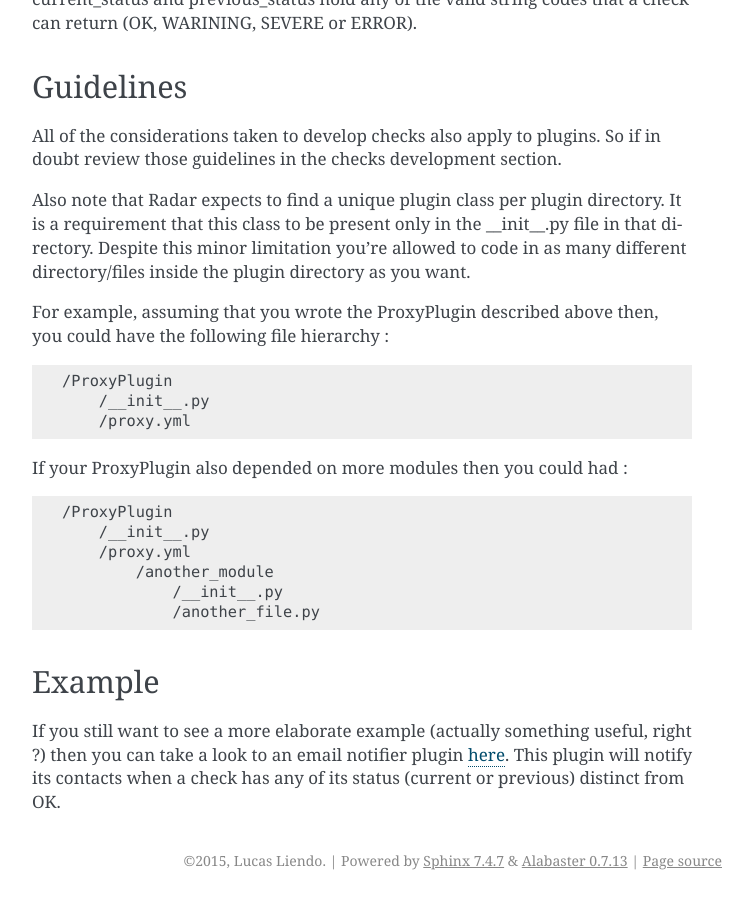
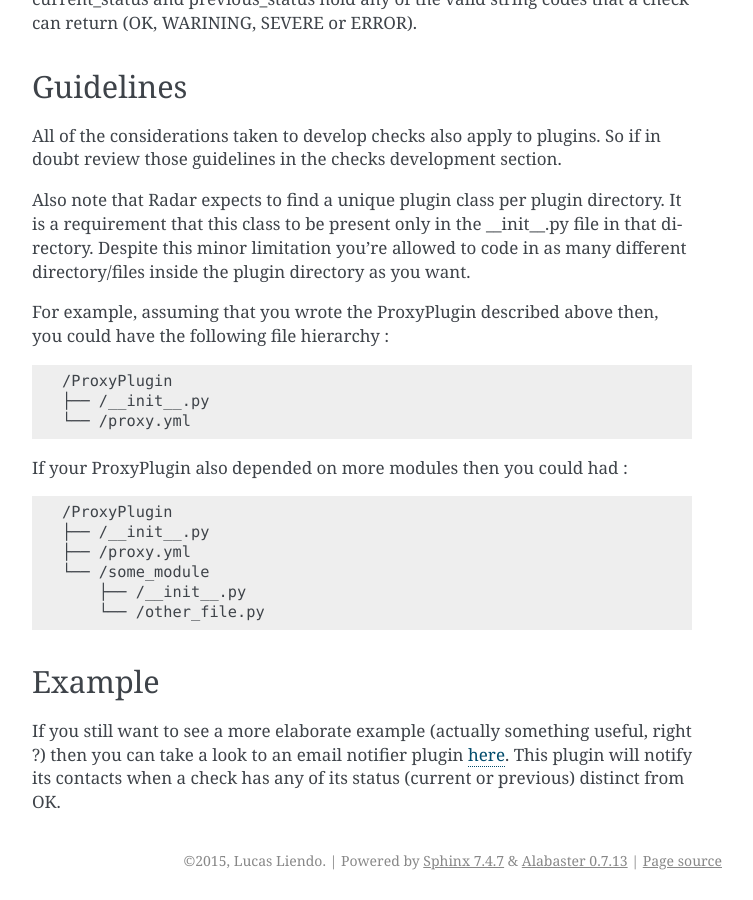
Before and after one commit to lliendo/Radar, a Sphinx documentation site: the page built from docs/plugins-development.rst, in a window 1280 px wide and 900 px high, scrolled down 5766 px. Shown: the whole window, without its empty margins (388-1141 px from the left). Built offline with Sphinx 7.4.7, drawn with Linux system fonts in a browser that asks for light colours.

Commit message:
- Minor changes to documentation path examples.

```diff
--- a/docs/plugins-development.rst
+++ b/docs/plugins-development.rst
@@ -310,8 +310,8 @@ could have the following file hierarchy :
 .. code-block:: bash
 
     /ProxyPlugin
-        /__init__.py
-        /proxy.yml
+    ├── /__init__.py
+    └── /proxy.yml
 
 
 If your ProxyPlugin also depended on more modules then you could had :
@@ -319,11 +319,11 @@ If your ProxyPlugin also depended on more modules then you could had :
 .. code-block:: bash
 
     /ProxyPlugin
-        /__init__.py
-        /proxy.yml
-            /another_module
-                /__init__.py
-                /another_file.py
+    ├── /__init__.py
+    ├── /proxy.yml
+    └── /some_module
+        ├── /__init__.py
+        └── /other_file.py
 
 
 Example
```
Also changed, not shown: docs/server-configuration.rst (+6 -6 lines).
